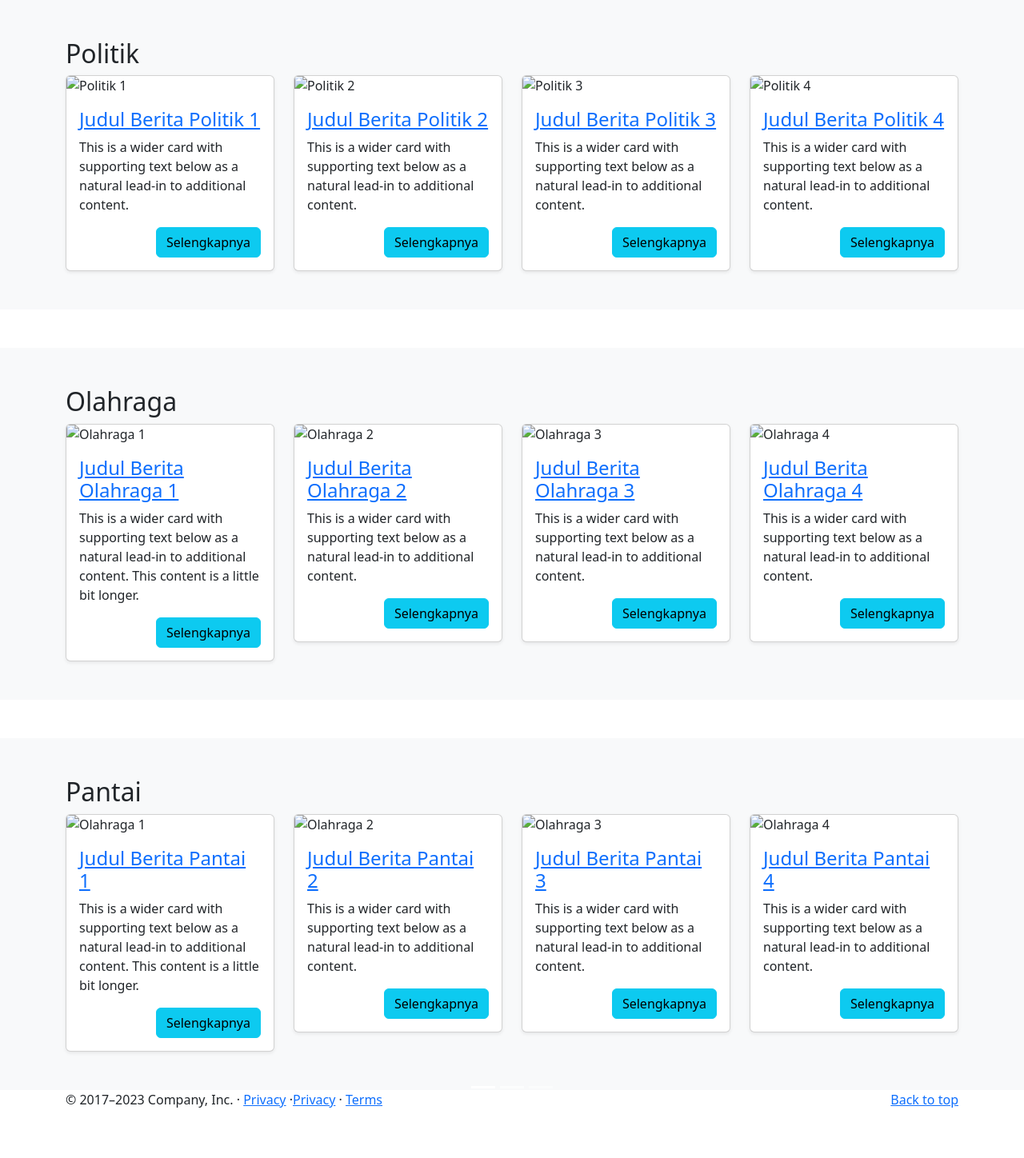
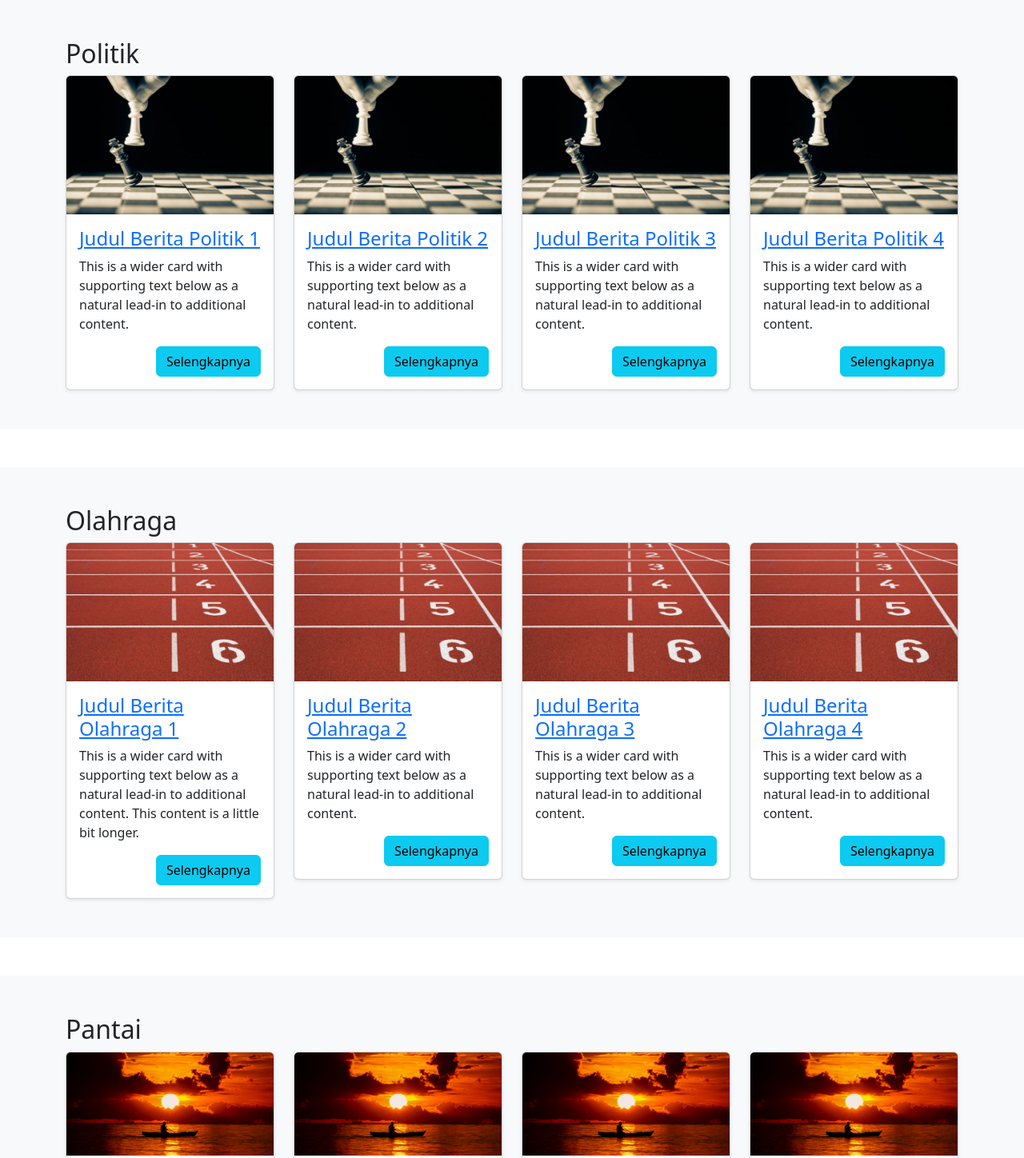
Before and after one commit to zaenurizaa/3197_PPW-11, a plain HTML site: page index.html in a window 1280 px wide. Shown: the part 800-2248 px from the top of the page at 80% size. Before the commit the page ends 2203 px from the top, so only its background shows below. Drawn offline with nearby package versions, Linux system fonts and the light colour scheme; files whose address does not match are found by name.

Commit message:
Update index.html

```diff
--- a/index.html
+++ b/index.html
@@ -79,7 +79,7 @@
       </div>
     </div>
     <div class="carousel-item acctive">
-      <img src="asset/malioboro.jpg">
+      <img src="malioboro.jpg">
       <div class="container">
         <div class="carousel-caption text start">
             <h1>Judul Headline Berita 2</h1>
@@ -91,7 +91,7 @@
       </div>
     </div>
     <div class="carousel-item acctive">
-      <img src="asset/olahraga.jpg">
+      <img src="olahraga.jpg">
       <div class="container">
         <div class="carousel-caption text start">
             <h1>Judul Headline Berita 3</h1>
@@ -121,7 +121,7 @@
     <div class="row row-cols-1 row-cols-sm-2 row-cols-md-4 g-4">
       <div class="col">
         <div class="card shadow-sm">
-          <img src="asset/politik.jpg" class="card-img-top" alt="Politik 1">
+          <img src="politik.jpg" class="card-img-top" alt="Politik 1">
           <div class="card-body">
             <h4><a href="#">Judul Berita Politik 1</a></h4>
             <p class="card-text">This is a wider card with supporting text below as a natural lead-in to additional content.</p>
@@ -133,7 +133,7 @@
       </div>
       <div class="col">
         <div class="card shadow-sm">
-          <img src="asset/politik.jpg" class="card-img-top" alt="Politik 2">
+          <img src="politik.jpg" class="card-img-top" alt="Politik 2">
           <div class="card-body">
             <h4><a href="#">Judul Berita Politik 2</a></h4>
             <p class="card-text">This is a wider card with supporting text below as a natural lead-in to additional content.</p>
@@ -145,7 +145,7 @@
       </div>
       <div class="col">
         <div class="card shadow-sm">
-          <img src="asset/politik.jpg" class="card-img-top" alt="Politik 3">
+          <img src="politik.jpg" class="card-img-top" alt="Politik 3">
           <div class="card-body">
             <h4><a href="#">Judul Berita Politik 3</a></h4>
             <p class="card-text">This is a wider card with supporting text below as a natural lead-in to additional content.</p>
@@ -157,7 +157,7 @@
       </div>
       <div class="col">
         <div class="card shadow-sm">
-          <img src="asset/politik.jpg" class="card-img-top" alt="Politik 4">
+          <img src="politik.jpg" class="card-img-top" alt="Politik 4">
           <div class="card-body">
             <h4><a href="#">Judul Berita Politik 4</a></h4>
             <p class="card-text">This is a wider card with supporting text below as a natural lead-in to additional content.</p>
@@ -177,7 +177,7 @@
     <div class="row row-cols-1 row-cols-sm-2 row-cols-md-4 g-4">
       <div class="col">
         <div class="card shadow-sm">
-          <img src="asset/olahraga.jpg" class="card-img-top" alt="Olahraga 1">
+          <img src="olahraga.jpg" class="card-img-top" alt="Olahraga 1">
           <div class="card-body">
             <h4><a href="#">Judul Berita Olahraga 1</a></h4>
             <p class="card-text">This is a wider card with supporting text below as a natural lead-in to additional content. This content is a little bit longer.</p>
@@ -189,7 +189,7 @@
       </div>
       <div class="col">
         <div class="card shadow-sm">
-          <img src="asset/olahraga.jpg" class="card-img-top" alt="Olahraga 2">
+          <img src="olahraga.jpg" class="card-img-top" alt="Olahraga 2">
           <div class="card-body">
             <h4><a href="#">Judul Berita Olahraga 2</a></h4>
             <p class="card-text">This is a wider card with supporting text below as a natural lead-in to additional content.</p>
@@ -201,7 +201,7 @@
       </div>
       <div class="col">
         <div class="card shadow-sm">
-          <img src="asset/olahraga.jpg" class="card-img-top" alt="Olahraga 3">
+          <img src="olahraga.jpg" class="card-img-top" alt="Olahraga 3">
           <div class="card-body">
             <h4><a href="#">Judul Berita Olahraga 3</a></h4>
             <p class="card-text">This is a wider card with supporting text below as a natural lead-in to additional content.</p>
@@ -213,7 +213,7 @@
       </div>
       <div class="col">
         <div class="card shadow-sm">
-          <img src="asset/olahraga.jpg" class="card-img-top" alt="Olahraga 4">
+          <img src="olahraga.jpg" class="card-img-top" alt="Olahraga 4">
           <div class="card-body">
             <h4><a href="#">Judul Berita Olahraga 4</a></h4>
             <p class="card-text">This is a wider card with supporting text below as a natural lead-in to additional content.</p>
@@ -233,7 +233,7 @@
     <div class="row row-cols-1 row-cols-sm-2 row-cols-md-4 g-4">
       <div class="col">
         <div class="card shadow-sm">
-          <img src="asset/pantai.jpg" class="card-img-top" alt="Olahraga 1">
+          <img src="pantai.jpg" class="card-img-top" alt="Olahraga 1">
           <div class="card-body">
             <h4><a href="#">Judul Berita Pantai 1</a></h4>
             <p class="card-text">This is a wider card with supporting text below as a natural lead-in to additional content. This content is a little bit longer.</p>
@@ -245,7 +245,7 @@
       </div>
       <div class="col">
         <div class="card shadow-sm">
-          <img src="asset/pantai.jpg" class="card-img-top" alt="Olahraga 2">
+          <img src="pantai.jpg" class="card-img-top" alt="Olahraga 2">
           <div class="card-body">
             <h4><a href="#">Judul Berita Pantai 2</a></h4>
             <p class="card-text">This is a wider card with supporting text below as a natural lead-in to additional content.</p>
@@ -257,7 +257,7 @@
       </div>
       <div class="col">
         <div class="card shadow-sm">
-          <img src="asset/pantai.jpg" class="card-img-top" alt="Olahraga 3">
+          <img src="pantai.jpg" class="card-img-top" alt="Olahraga 3">
           <div class="card-body">
             <h4><a href="#">Judul Berita Pantai 3</a></h4>
             <p class="card-text">This is a wider card with supporting text below as a natural lead-in to additional content.</p>
@@ -269,7 +269,7 @@
       </div>
       <div class="col">
         <div class="card shadow-sm">
-          <img src="asset/pantai.jpg" class="card-img-top" alt="Olahraga 4">
+          <img src="pantai.jpg" class="card-img-top" alt="Olahraga 4">
           <div class="card-body">
             <h4><a href="#">Judul Berita Pantai 4</a></h4>
             <p class="card-text">This is a wider card with supporting text below as a natural lead-in to additional content.</p>
```
